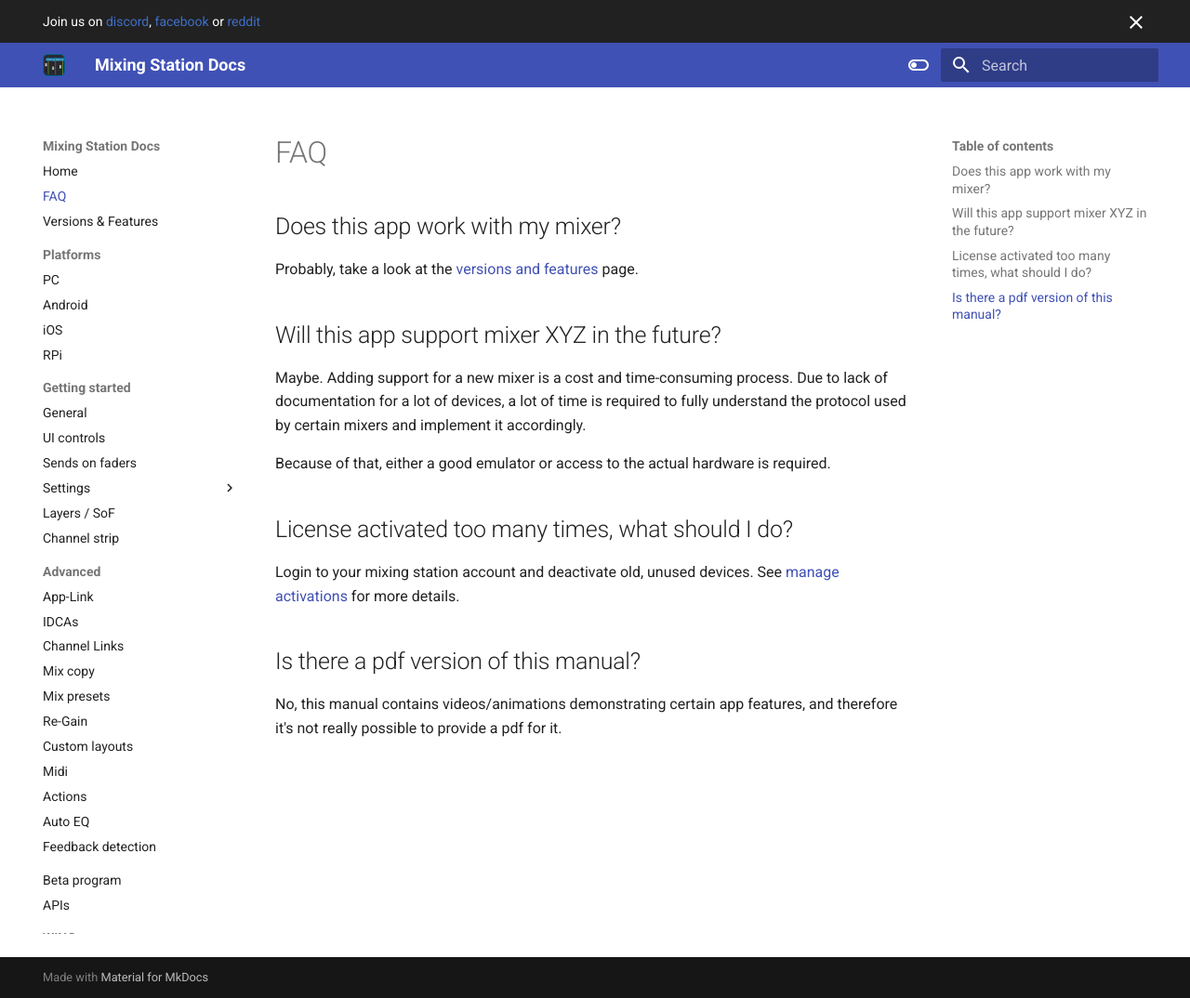
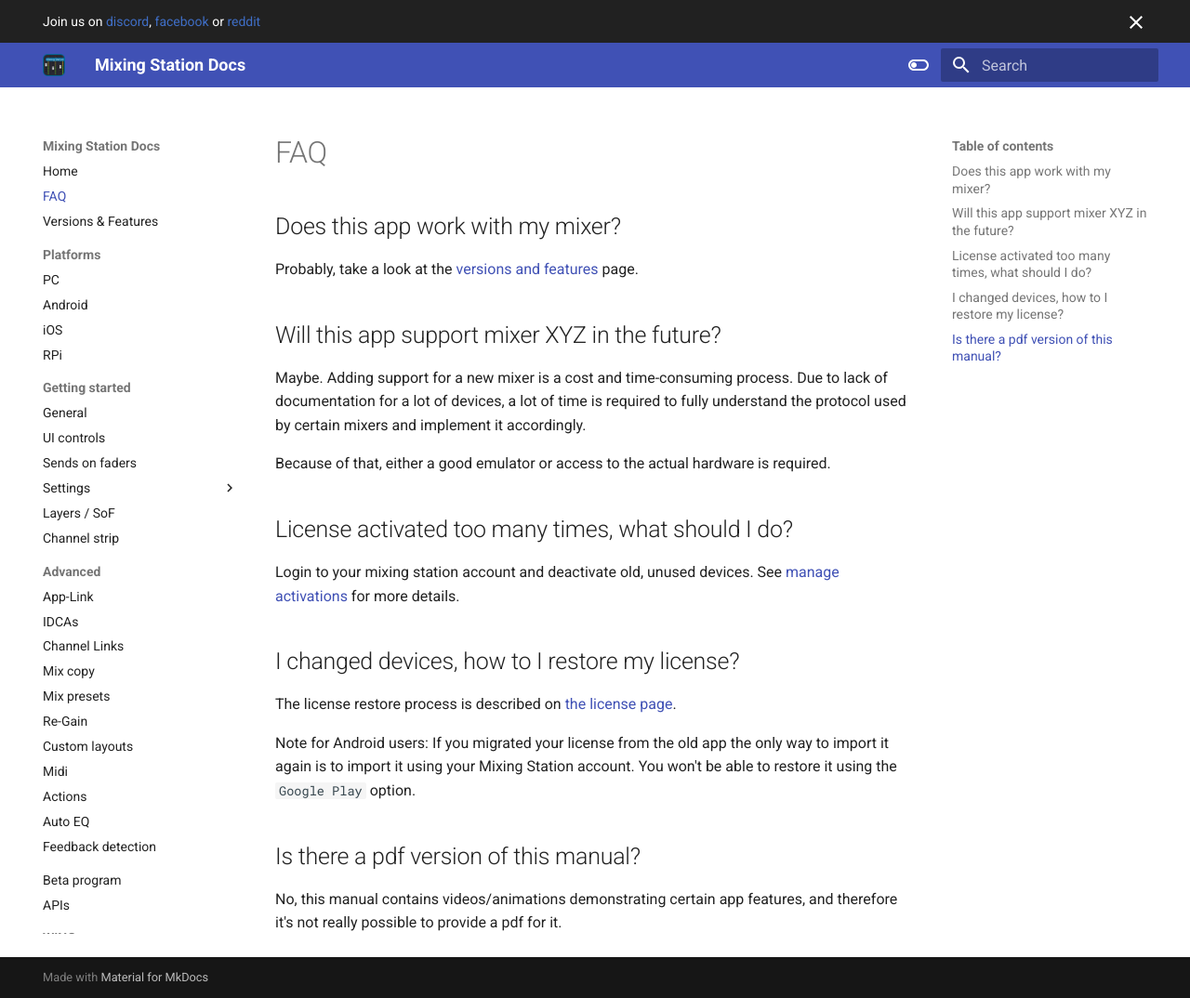
Before and after one commit to davidgiga1993/mixing-station-docs, an MkDocs documentation site: the page built from docs/faq.md, in a window 1280 px wide and 1074 px high. Shown: the whole window at 93% size. Built offline with MkDocs 1.6.1 and Material for MkDocs 9.7.7, drawn with Linux system fonts in a browser that asks for light colours.

Commit message:
docs: clarify restore license

```diff
--- a/docs/faq.md
+++ b/docs/faq.md
@@ -13,6 +13,12 @@
 Login to your mixing station account and deactivate old, unused devices.
 See [manage activations](license/overview.md#manage-activations) for more details.
 
+## I changed devices, how to I restore my license?
+The license restore process is described on [the license page](license/overview.md).
+
+Note for Android users: If you migrated your license from the old app the only way to import it again is to import it using your Mixing Station account. You won't be able to restore it using the `Google Play` option.
+
+
 ## Is there a pdf version of this manual?
 No, this manual contains videos/animations demonstrating certain app features, and therefore
 it's not really possible to provide a pdf for it.
```
Also changed, not shown: docs/license/overview.md (+1 -1 lines).
